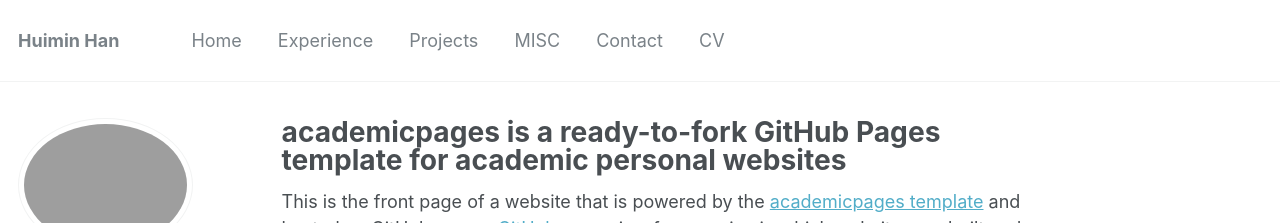
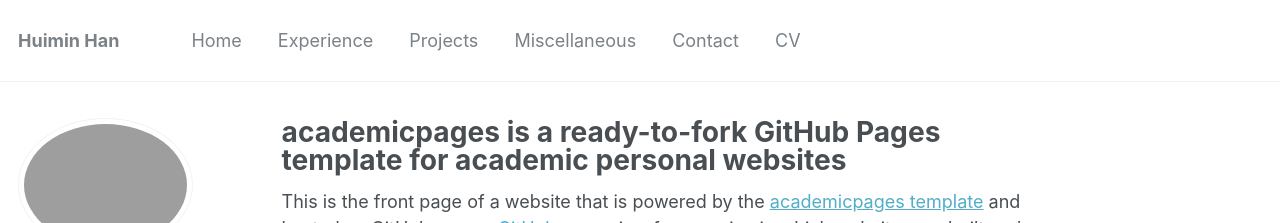
Before and after one commit to HannahHan3/HannahHan3.github.io, a Jekyll site: the page built from _pages/about.md, in a window 1280 px wide and 900 px high. Shown: the top 223 px of the window. Built offline with Jekyll 4.4.1, drawn with Linux system fonts in a browser that asks for light colours.

Commit message:
Update navigation.yml

```diff
--- a/_data/navigation.yml
+++ b/_data/navigation.yml
@@ -9,8 +9,8 @@
   - title: "Projects"
     url: /projects/
 
-  - title: "MISC"
-    url: /misc/
+  - title: "Miscellaneous"
+    url: /miscellaneous/
 
   - title: "Contact"
     url: /contact/
```
